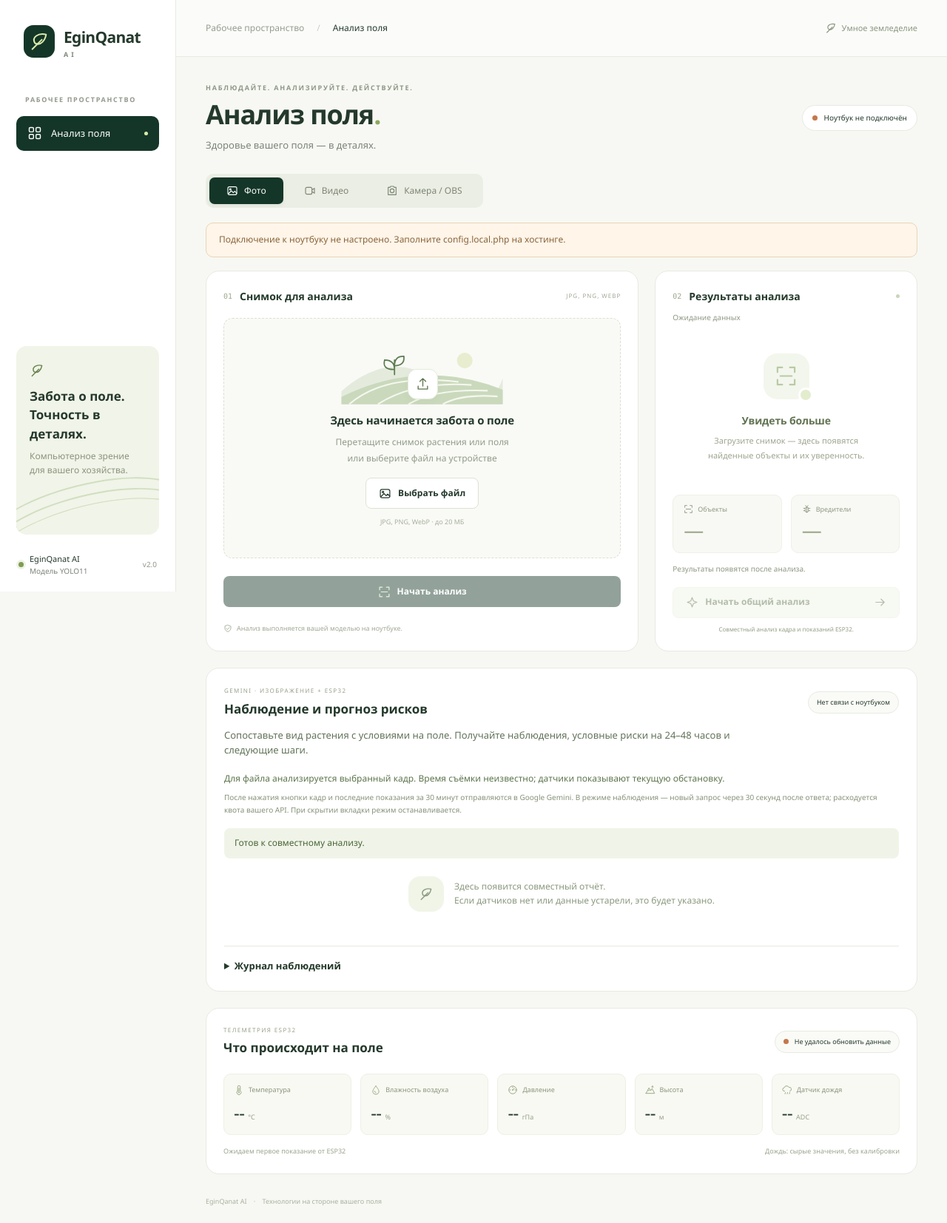
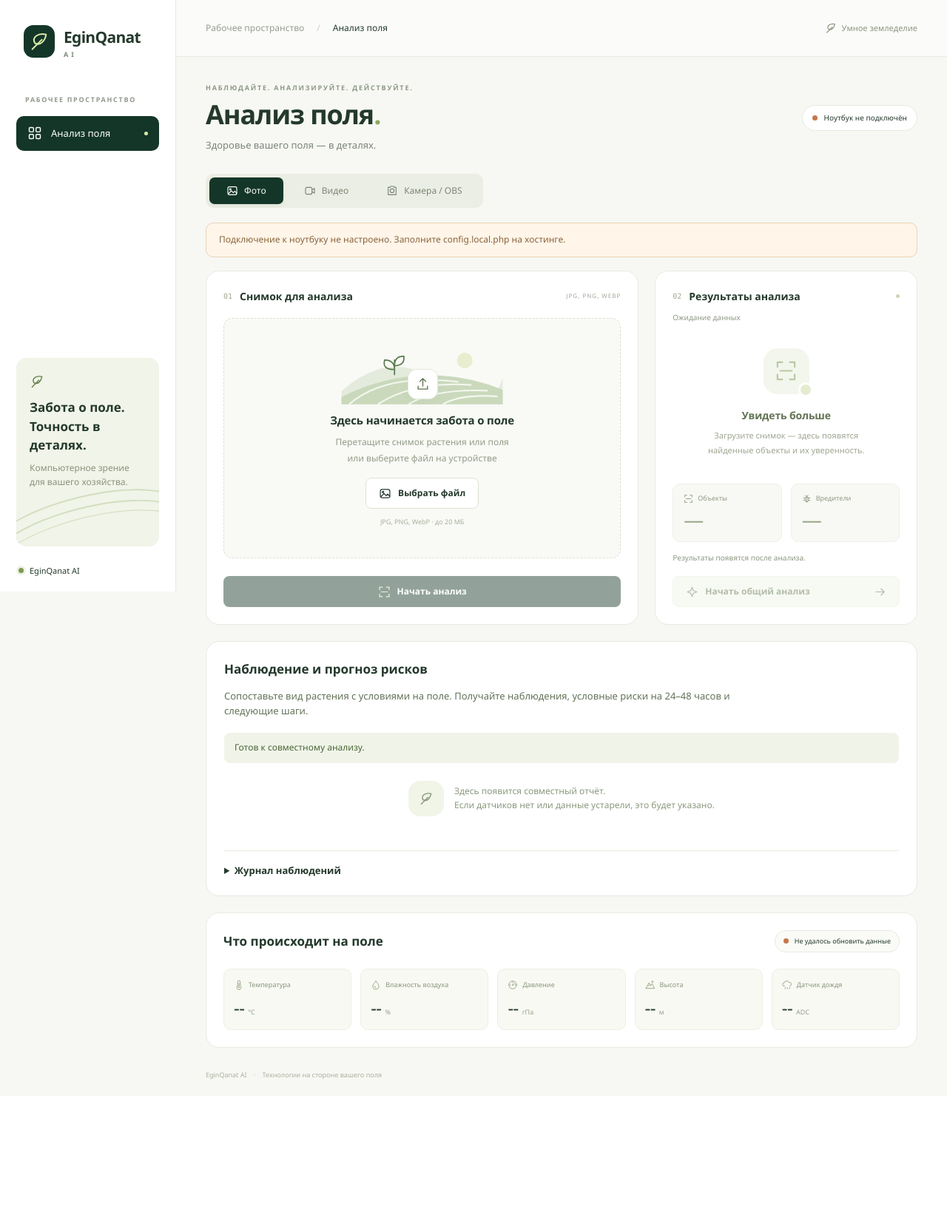
Before and after one commit to Program451/agro-ai, a PHP site: page / in a window 1280 px wide. Shown: the whole page at 74% size. After the commit the page ends 1460 px from the top, so only its background shows below. Run offline with PHP 8.4, Linux system fonts and the light colour scheme.

Commit message:
Remove technical status badges and explanatory footnotes

```diff
--- a/frontend/assets/app.js
+++ b/frontend/assets/app.js
@@ -435,14 +435,6 @@ async function updateSensors() {
     });
     $('refresh-sensors').className = 'sensor-state ' + (data.status === 'live' ? 'online' : data.status === 'stale' ? 'offline' : '');
     $('sensor-status').textContent = { empty: 'Нет данных', live: 'Данные поступают', stale: 'Данные устарели' }[data.status] || 'Нет данных';
-    const stamp = data.received_at ? new Date(data.received_at).toLocaleString('ru-RU', {
-      timeZone: 'Asia/Almaty', year: 'numeric', month: '2-digit', day: '2-digit',
-      hour: '2-digit', minute: '2-digit', second: '2-digit'
-    }) : '';
-    $('sensor-updated').textContent = reading ?
-      `${data.source_label || reading.device_id} · ${stamp} (UTC+5). ` +
-        (data.status === 'stale' ? 'Новых измерений нет. Проверьте питание и Wi-Fi ESP32.' : 'Проверяем обновления каждые 5 секунд.') :
-      'Ожидаем первое показание от ESP32';
   } catch {
     $('refresh-sensors').className = 'sensor-state offline';
     $('sensor-status').textContent = 'Не удалось обновить данные';
@@ -470,7 +462,6 @@ async function checkHealth() {
     adviceAvailable = health.advice_available;
     $('connection').className = 'status ' + (ready ? 'online' : 'offline');
     $('connection-label').textContent = ready ? 'Модель подключена' : 'Модель загружается';
-    $('advice-note').textContent = adviceAvailable ? 'По запросу кадр и показания отправляются в Gemini.' : 'Для рекомендаций задайте GEMINI_API_KEY в .env на ноутбуке.';
     if (!classes.length) {
       classes = (await api('/classes')).classes;
     }
--- a/frontend/assets/insights.js
+++ b/frontend/assets/insights.js
@@ -19,15 +19,6 @@
     $('advice').disabled = !ready || !adviceAvailable || !input || busy || Boolean(active) || watch.running;
     $('ai-stop').hidden = !watch.running && !active;
     $('advice').title = mode === 'camera' ? 'Начать наблюдение: кадр и датчики каждые 30 секунд после ответа' : 'Анализ выбранного кадра и показаний датчиков';
-    if (adviceAvailable) $('advice-note').textContent = mode === 'camera' ?
-      'Запускает наблюдение через Gemini: новый кадр и показания после каждого ответа с паузой 30 секунд. Расходуется квота API.' :
-      'По нажатию кадр и показания отправляются в Gemini для одного анализа.';
-    $('ai-provider').textContent = !ready ? 'Нет связи с ноутбуком' : adviceAvailable ? 'Gemini настроен' : 'Нужен ключ Gemini';
-    $('ai-provider').className = 'sensor-state ' + (ready && adviceAvailable ? 'online' : 'offline');
-    $('ai-hint').textContent = watch.running ? 'Наблюдаем: следующий кадр через 30 секунд после ответа. Сеанс до 30 минут.' :
-      mode === 'camera' ? (live ? 'Камера подключена. Нажмите «Начать общий анализ», чтобы начать наблюдение.' :
-        'Подключите камеру / OBS, затем нажмите «Начать общий анализ».') :
-      'Для файла анализируется выбранный кадр. Время съёмки неизвестно; датчики показывают текущую обстановку.';
   }
   function cancel(message) {
     const wasActive = active || watch.running;
--- a/frontend/index.php
+++ b/frontend/index.php
@@ -66,9 +66,9 @@ $data = getLatestData($file);
   <link rel="stylesheet" href="assets/app.css?v=8">
   <link rel="stylesheet" href="assets/insights.css?v=3">
   <script src="assets/camera.js?v=1" defer></script>
-  <script src="assets/app.js?v=10" defer></script>
+  <script src="assets/app.js?v=11" defer></script>
   <script src="assets/watch.js?v=1" defer></script>
-  <script src="assets/insights.js?v=4" defer></script>
+  <script src="assets/insights.js?v=5" defer></script>
 </head>
 <body>
 <a class="skip" href="#main">Перейти к анализу</a>
@@ -79,7 +79,7 @@ $data = getLatestData($file);
     <button class="nav-link active" id="show-analysis" aria-current="page"><?= icon('grid') ?>Анализ поля<span class="nav-dot"></span></button>
   </nav>
   <div class="sidebar-note"><div class="mini-leaf"><?= icon('leaf') ?></div><strong>Забота о поле.<br>Точность в деталях.</strong><p>Компьютерное зрение<br>для вашего хозяйства.</p><div class="field-lines"></div></div>
-  <div class="sidebar-footer"><span class="connection-dot"></span><span>EginQanat AI <small>Модель YOLO11</small></span><span class="version">v2.0</span></div>
+  <div class="sidebar-footer"><span class="connection-dot"></span><span>EginQanat AI</span></div>
 </aside>
 <div class="workspace">
   <header class="topbar"><div><span class="breadcrumb">Рабочее пространство</span><span class="slash">/</span><span id="breadcrumb-current">Анализ поля</span></div><span class="top-right"><?= icon('leaf') ?> Умное земледелие</span></header>
@@ -122,7 +122,7 @@ $data = getLatestData($file);
             <video id="video-preview" controls playsinline hidden></video>
             <video id="camera-video" autoplay muted playsinline hidden></video>
             <canvas id="camera-canvas" hidden aria-label="Кадр камеры с найденными объектами"></canvas>
-            <div id="processing" class="processing" hidden><span class="spinner"></span><strong id="processing-text">Анализируем снимок…</strong><span>Модель работает на ноутбуке</span></div>
+            <div id="processing" class="processing" hidden><span class="spinner"></span><strong id="processing-text">Анализируем снимок…</strong></div>
           </div>
           <input type="file" id="file-input" accept="image/jpeg,image/png,image/webp" hidden>
           <div class="file-meta" id="file-meta" hidden><span id="file-name"></span><button class="text-button" id="reset-file">Удалить</button></div>
@@ -133,7 +133,6 @@ $data = getLatestData($file);
             <p class="small-note">В OBS выберите сцену с телефоном, дроном или камерой и нажмите «Запустить виртуальную камеру». Затем выберите OBS здесь. Для списка устройств браузер запросит доступ к камере.</p>
           </div>
           <div class="controls"><button class="button primary" id="analyze" disabled><?= icon('scan') ?><span id="analyze-label">Начать анализ</span></button><button class="button secondary" id="stop" hidden>Остановить</button></div>
-          <div class="privacy-note"><?= icon('shield') ?><span>Анализ выполняется вашей моделью на ноутбуке.</span></div>
         </section>
         <section class="results-card card" aria-live="polite" aria-atomic="false">
           <div class="card-top"><div><span class="section-number">02</span><h2>Результаты анализа</h2></div><span class="small-dot"></span></div>
@@ -145,26 +144,23 @@ $data = getLatestData($file);
           <div id="timeline" class="timeline" hidden aria-label="Число обнаружений по времени"></div>
           <div class="downloads" id="downloads" hidden><a id="download-media" class="text-button" download><?= icon('download') ?>Результат</a><button id="download-json" class="text-button">Отчёт JSON</button></div>
           <button class="button advice-button" id="advice" disabled><?= icon('spark') ?>Начать общий анализ<?= icon('arrow') ?></button>
-          <p class="small-note advice-note" id="advice-note">Совместный анализ кадра и показаний ESP32.</p>
           <div id="advice-text" class="advice-text" hidden></div>
         </section>
       </div>
       <section class="ai-panel card" id="ai-panel" aria-labelledby="ai-heading">
-        <div class="sensors-heading"><div><span class="sensor-kicker">GEMINI · ИЗОБРАЖЕНИЕ + ESP32</span><h2 id="ai-heading">Наблюдение и прогноз рисков</h2></div><span class="sensor-state" id="ai-provider">Проверяем Gemini</span></div>
+        <div class="sensors-heading"><div><h2 id="ai-heading">Наблюдение и прогноз рисков</h2></div></div>
         <p class="ai-intro">Сопоставьте вид растения с условиями на поле. Получайте наблюдения, условные риски на 24–48 часов и следующие шаги.</p>
         <button class="button secondary" id="ai-stop" hidden>Остановить AI</button>
-        <p class="ai-hint" id="ai-hint">Подключите камеру / OBS или загрузите файл.</p>
-        <p class="ai-disclosure">После нажатия кнопки кадр и последние показания за 30 минут отправляются в Google Gemini. В режиме наблюдения — новый запрос через 30 секунд после ответа; расходуется квота вашего API. При скрытии вкладки режим останавливается.</p>
         <div class="ai-status" id="ai-status" role="status">Готов к совместному анализу.</div>
         <div id="ai-empty" class="ai-empty"><span><?= icon('leaf') ?></span><p>Здесь появится совместный отчёт.<br>Если датчиков нет или данные устарели, это будет указано.</p></div>
         <article id="ai-report" hidden>
           <div class="ai-report-head"><a id="ai-frame-link" target="_blank" rel="noopener" title="Открыть кадр наблюдения"><img id="ai-frame" alt="Кадр, использованный в AI-отчёте"></a><div><span class="sensor-kicker">СОХРАНЁННОЕ НАБЛЮДЕНИЕ</span><p id="ai-meta"></p><p id="ai-summary"></p><button class="text-button" id="ai-export" disabled><?= icon('download') ?>Скачать отчёт и показания JSON</button></div></div>
           <div id="ai-details" class="ai-details"></div>
         </article>
-        <details class="ai-journal"><summary>Журнал наблюдений</summary><p class="small-note">Сохраняются отдельные кадры, использованные показания и отчёты — до 500 наблюдений на ноутбуке. Полную видеозапись включайте в OBS.</p><div class="ai-journal-top"><p id="ai-history-note" class="small-note">Загружаем журнал…</p><button class="text-button" id="ai-refresh">Обновить</button></div><div id="ai-history"></div></details>
+        <details class="ai-journal"><summary>Журнал наблюдений</summary><div class="ai-journal-top"><p id="ai-history-note" class="small-note">Загружаем журнал…</p><button class="text-button" id="ai-refresh">Обновить</button></div><div id="ai-history"></div></details>
       </section>
       <section class="sensors-panel card" aria-labelledby="sensors-heading">
-        <div class="sensors-heading"><div><span class="sensor-kicker">ТЕЛЕМЕТРИЯ ESP32</span><h2 id="sensors-heading">Что происходит на поле</h2></div><button id="refresh-sensors" class="sensor-state"><span class="connection-dot"></span><span id="sensor-status">Нет данных</span></button></div>
+        <div class="sensors-heading"><div><h2 id="sensors-heading">Что происходит на поле</h2></div><button id="refresh-sensors" class="sensor-state"><span class="connection-dot"></span><span id="sensor-status">Нет данных</span></button></div>
         <div class="sensor-grid">
 <?php
 // Соединяем ID карточки с названием поля из data.csv.
@@ -190,7 +186,6 @@ $sensorValues = [
             </div>
 <?php endforeach; ?>
         </div>
-        <div class="sensor-footer"><span id="sensor-updated">Ожидаем первое показание от ESP32</span><span>Дождь: сырые значения, без калибровки</span></div>
       </section>
     </section>
     <footer><span>EginQanat AI <span class="footer-dot">·</span> Технологии на стороне вашего поля</span></footer>
```
